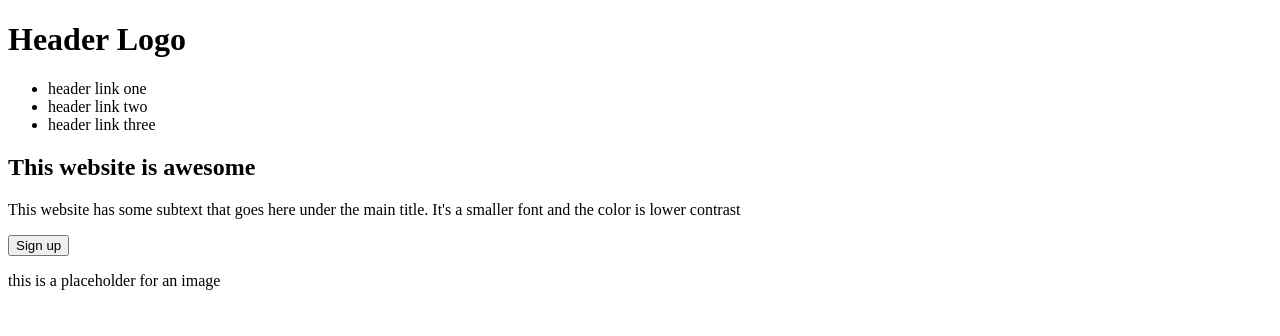
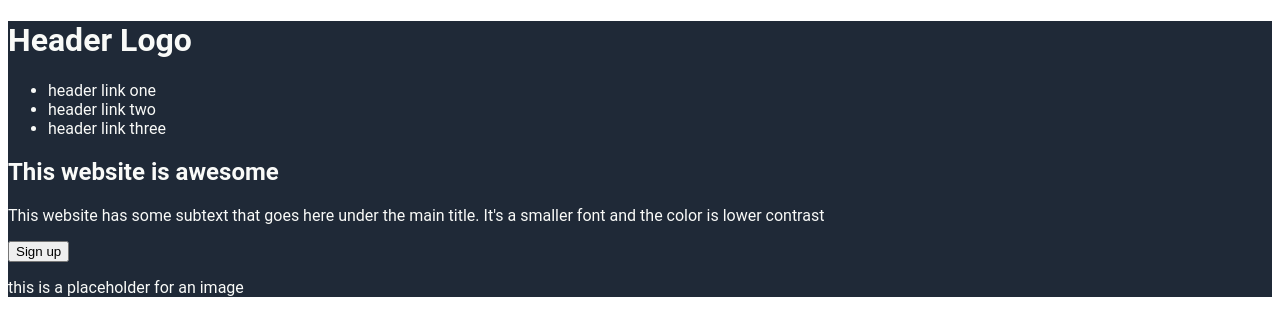
Before and after one commit to Redwin0430/landing-page, a plain HTML site: page index.html in a window 1280 px wide. Drawn offline with Linux system fonts and the light colour scheme.

Commit message:
Start implementing changes to index.html header
Blue background was applied to 1st section of the landing page.
Header Logo and header links were furthered divided into header subclass

```diff
--- a/index.html
+++ b/index.html
@@ -8,12 +8,15 @@
 
     <body>
         <div class="section-one">
+            <div>
                 <h1>Header Logo</h1>
                 <ul>
                     <li>header link one</li>
                     <li>header link two</li>
                     <li>header link three</li>
                 </ul>
+            </div>
+
             <h2>This website is awesome</h2>
             <p>This website has some subtext that goes here under the main title. It's a smaller font and the color is lower contrast</p>
             <button>Sign up</button>
--- a/styles.css
+++ b/styles.css
@@ -0,0 +1,5 @@
+.section-one {
+    background-color: #1F2937;
+    color: #F9FAF8;
+    font-family: Roboto, 'Times New Roman', serif;
+}
```
Lines whose indentation alone changed are shown as unchanged.
